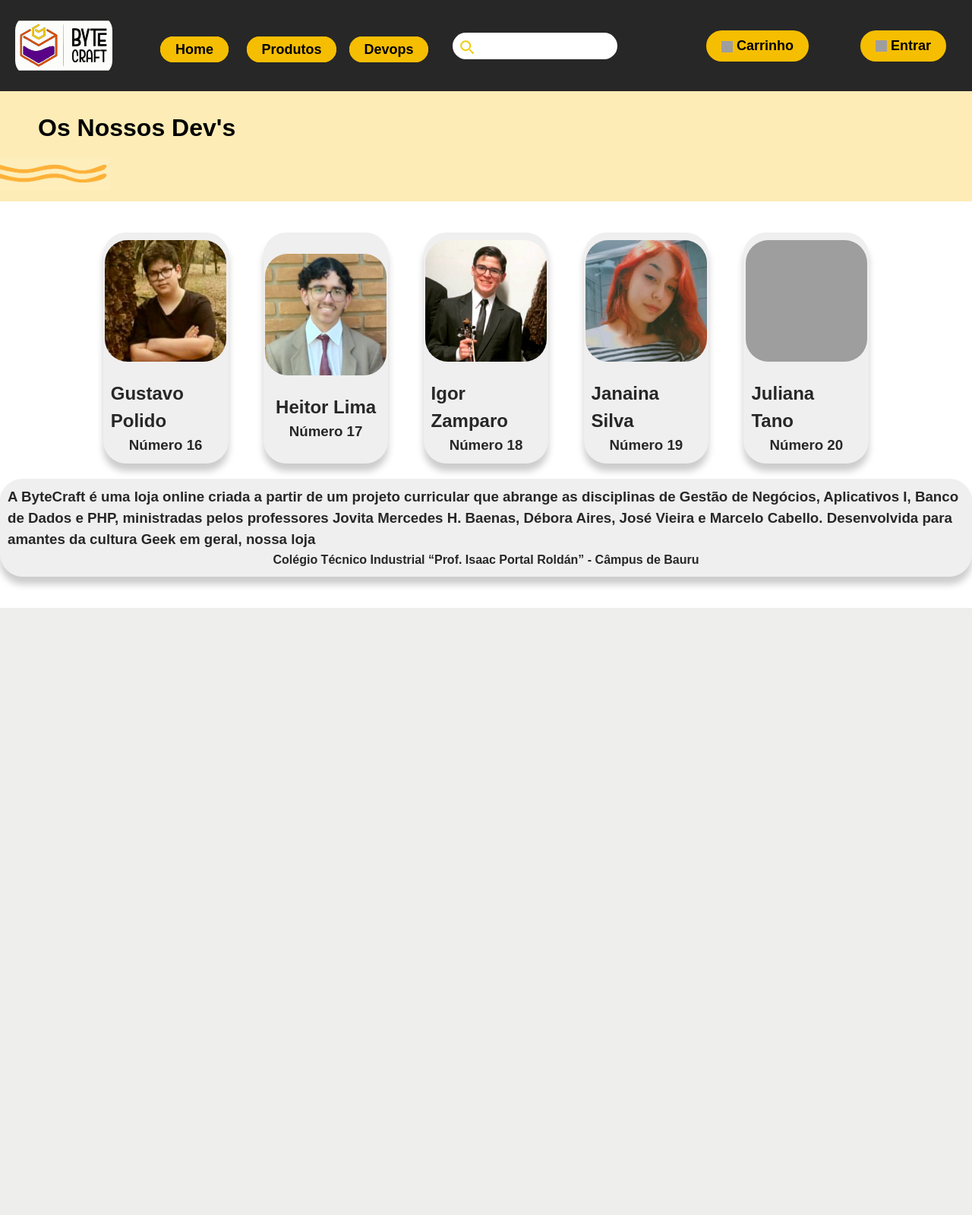
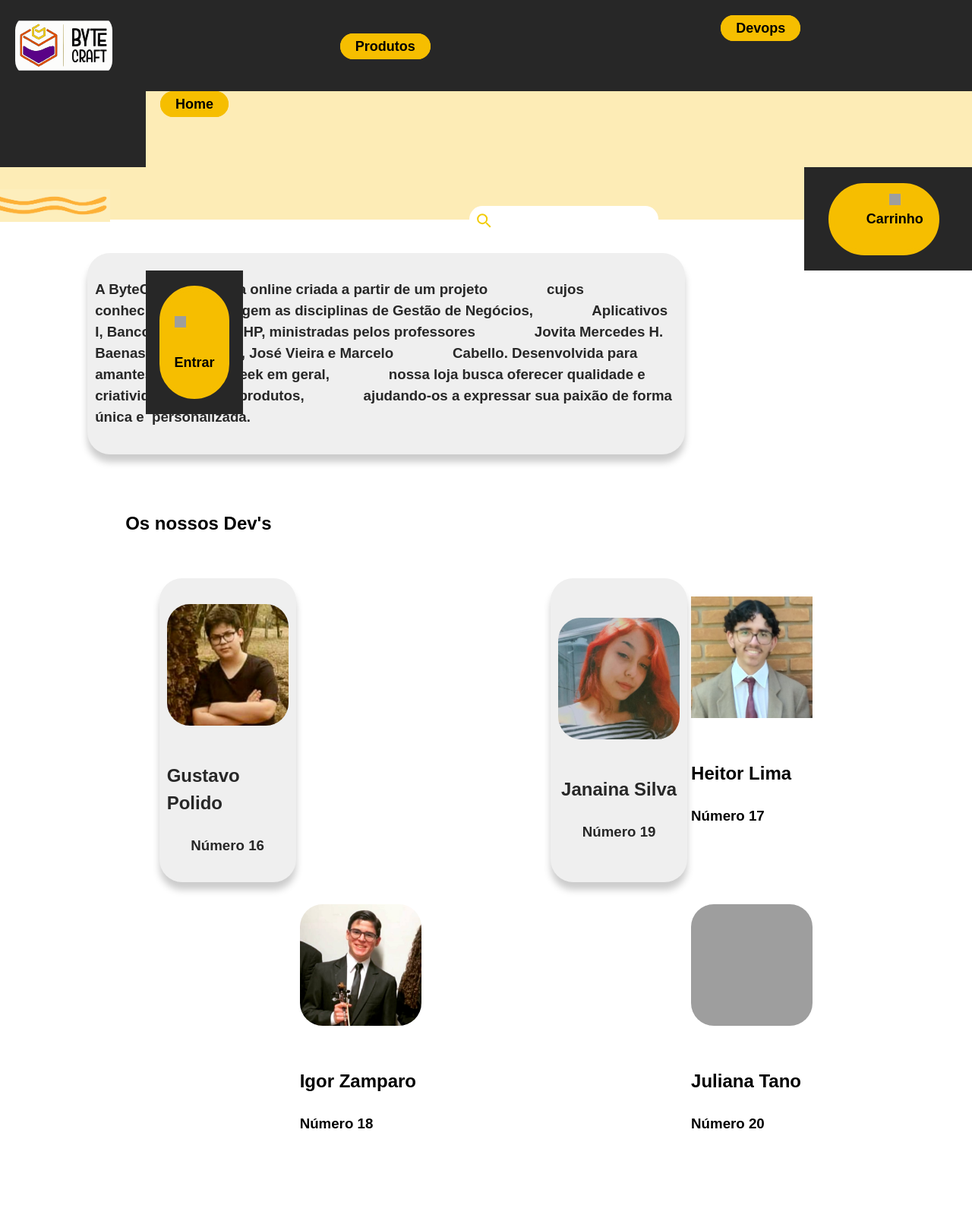
Before and after one commit to Grupo-4-INI2B/E-commerce, a PHP site: page /HTML/Devops.html in a window 1280 px wide. Shown: the whole page at 76% size. Before the commit the page ends 800 px from the top, so only its background shows below. Run offline with PHP 8.4, Linux system fonts and the light colour scheme; grey boxes are pictures that could not be loaded.

Commit message:
Pagina de sobre
verificar se fica normal nas outras maquinas, no notebook o formato buga mas no pc esta normal

```diff
--- a/Site/HTML_CSS/CSS/Devops.css
+++ b/Site/HTML_CSS/CSS/Devops.css
@@ -192,20 +192,43 @@ body
   box-sizing: border-box;
 }
 
+.grid-container2 {
+        display: grid;
+        margin-top: 20px;
+        margin-left: 9%;
+        margin-right: 9%;
+        gap: 5px; /* Reduzir o espaçamento entre as células */
+}
 
-.grid-container2 {
+    .grid-container2 > * {
+        margin: 10%; /* Remover as margens padrão */
+        font-family: Arial;
+    }
+
+    .sobre
+    {
+        box-shadow: 0px 10px 10px #CCC;
+        border-radius: 30px;
+        grid-row: 1;
+        grid-column: 1;
+        background-color: #EFEFEF;
+        color: #272727;
+        padding: 10px;
+        display: flex;
+        flex-direction: column;
+        justify-content: center;
+        align-items: center;
+        width: 75%;
+    }
+
+    .desenvolvedores{
         margin-top: 20px;
         margin-left: 9%;
         margin-right: 9%;
         display: grid;
         grid-template-rows: 1fr;
         grid-template-columns: 1fr 1fr 1fr 1fr 1fr;
-  gap: 5px; /* Reduzir o espaçamento entre as células */
-}
-
-.grid-container2 > * {
-  margin: 10%; /* Remover as margens padrão */
-  font-family: Arial;
+        gap: 5px;
     }
 
     .gustavo {
@@ -272,7 +295,6 @@ body
         flex-direction: column;
         justify-content: center;
         align-items: center;
-
     }
     .janaina > img{
         border-radius: 30px;
@@ -294,19 +316,3 @@ body
     .juliana > img{
        border-radius: 30px;
     }
-
-.infogeral
-{
-box-shadow: 0px 10px 10px #CCC;
-border-radius: 30px;
-grid-row: 1;
-grid-column: 1;
-background-color: #EFEFEF;
-color: #272727;
-padding: 10px;
-display: flex;
-flex-direction: column;
-justify-content: center;
-align-items: center;
-width: 100%;
-}
--- a/Site/HTML_CSS/HTML/Devops.html
+++ b/Site/HTML_CSS/HTML/Devops.html
@@ -16,18 +16,18 @@
                  <img class="logo" src="../Imagens/logocaixinhacolor.svg" alt="Logomarca">
              </a>
         </div>
-    <div  class="grid-item">
+    <div class="grid-item">
         <div >
             <a class="botao-menu" href="Home.html" style="color: #000000" >Home</a>
         </div>
     </div>
-    <div  class="grid-item">
+    <div  class="grid-item">
         <div >
             <a class="botao-menu" href="Produtos.html" style="color: #000000" >Produtos</a>
 
         </div>
     </div>
-    <div  class="grid-item">
+    <div  class="grid-item">
         <div >
             <a class="botao-menu" href="Devops.html" style="color: #000000" >Devops</a>
         </div>
@@ -56,10 +56,23 @@
     </div>
     <div class="home">
         <br>
-        <h1 class="margem-titulo">Os Nossos Dev's</h1>
+        <h1 class="margem-titulo">Sobre</h1>
             <img src="../Imagens//onda.png" alt="" class="onda">
     </div>
     <div class="grid-container2">
+
+        <div class="sobre">
+            <h3>A ByteCraft é uma loja online criada a partir de um projeto
+              cujos conhecimentos abrangem as disciplinas de Gestão de Negócios,
+              Aplicativos I, Banco de Dados e PHP, ministradas pelos professores
+              Jovita Mercedes H. Baenas, Débora Aires, José Vieira e Marcelo
+              Cabello. Desenvolvida para amantes da cultura Geek em geral,
+              nossa loja busca oferecer qualidade e criatividade em seus produtos,
+              ajudando-os a expressar sua paixão de forma única e  personalizada.</h3>
+        </div>
+        <h2 class="margem-titulo">Os nossos Dev's</h2>
+
+        <div class="desenvolvedores">
             <div class="gustavo">
                 <img src="../Imagens/gustavo.png" width="160" height="160">
                 <br>
@@ -91,15 +104,6 @@
                 <h3> Número 20</h3>
             </div>
         </div>
-      <div class="infogeral">
-              <h3>A ByteCraft é uma loja online criada a partir de um projeto curricular
-                que abrange as disciplinas de Gestão de Negócios, Aplicativos I, Banco de
-                Dados e PHP, ministradas pelos professores Jovita Mercedes H. Baenas, Débora Aires,
-                José Vieira e Marcelo Cabello. Desenvolvida para amantes da cultura
-                Geek em geral, nossa loja </h3>
-              <h4> Colégio Técnico Industrial “Prof. Isaac
-                  Portal Roldán” - Câmpus de Bauru </h4>
-      </div>
     </div>
 </body>
 </html>
```
Lines whose indentation alone changed are shown as unchanged.
